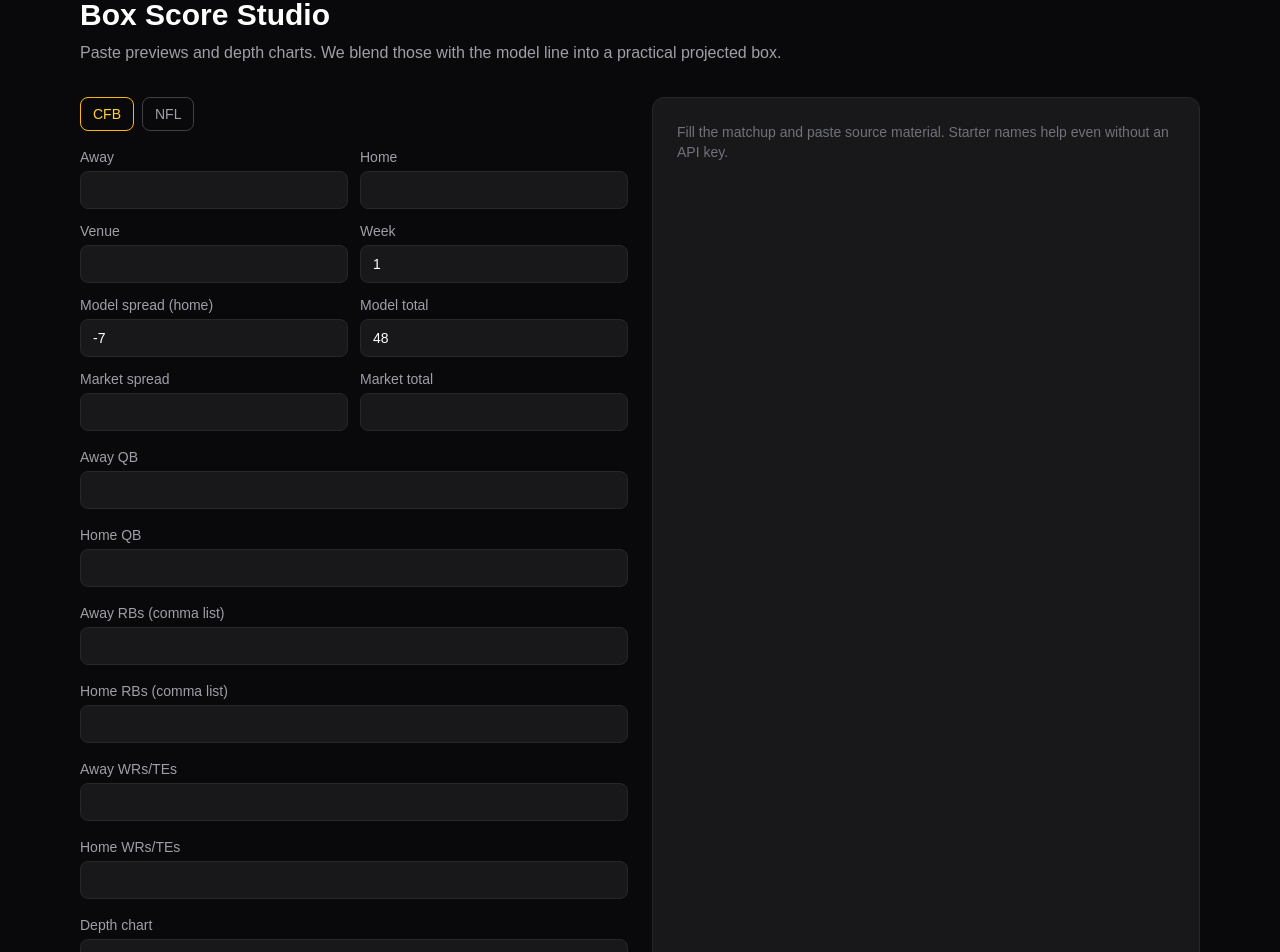
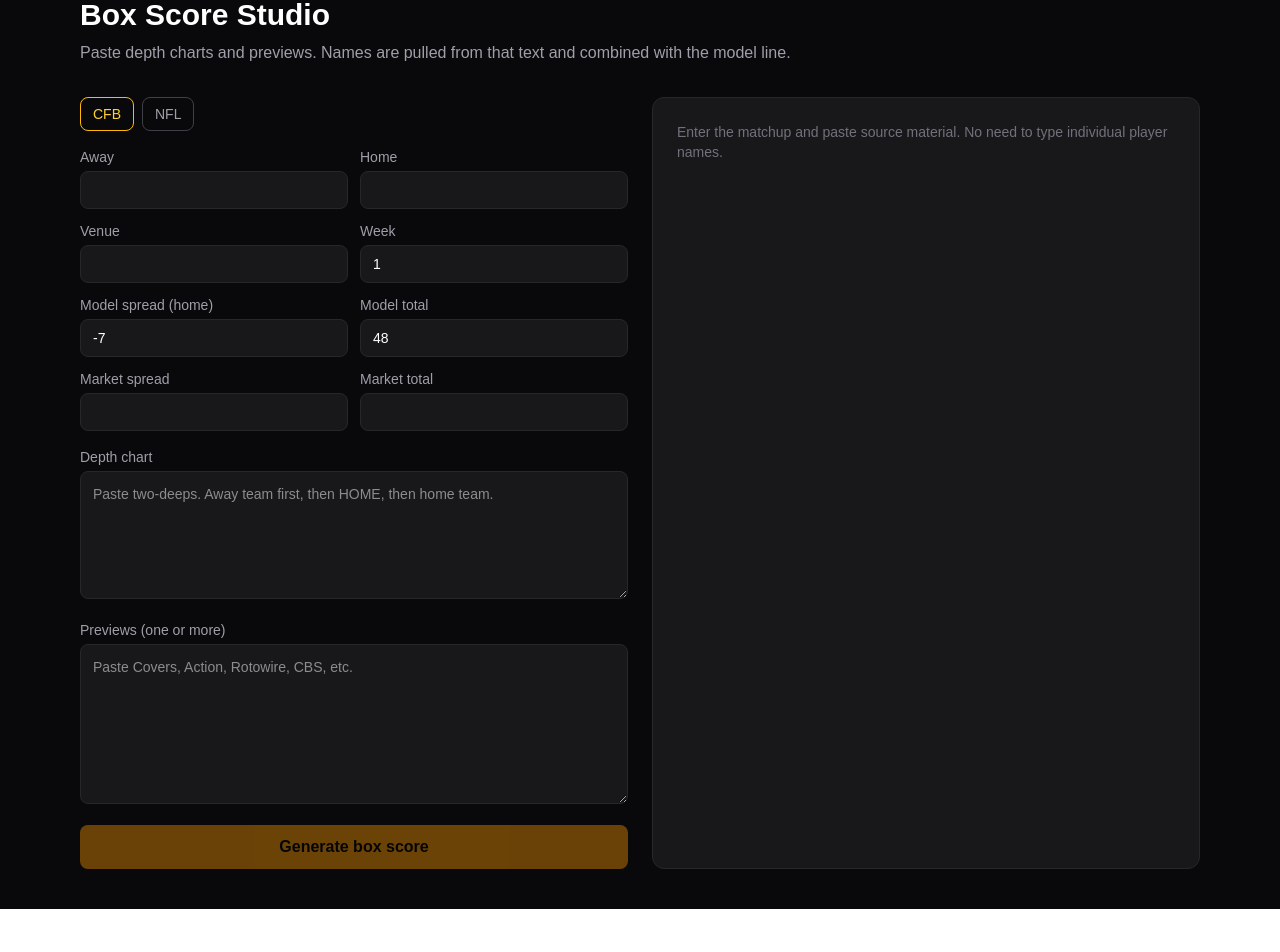
Before and after one commit to tecmosuperhawk/twin-parlay-football-ratings, a Next.js app: page /box in a window 1280 px wide. Shown: the part 140-1092 px from the top of the page. After the commit the page ends 1049 px from the top, so only its background shows below. Built offline with nearby package versions, Linux system fonts and the light colour scheme.

Commit message:
Box studio pulls names from pasted depth charts

```diff
--- a/src/app/api/box/generate/route.ts
+++ b/src/app/api/box/generate/route.ts
@@ -88,8 +88,9 @@ ${previews.slice(0, 24000)}`;
       box = null;
     }
   }
-
+import { extractRoster, heuristicBox, type BoxScore, type Sport } from "@/lib/boxScore";
   if (!box) {
+    const parsed = extractRoster(`${depth}\n${previews}`);
     box = heuristicBox({
       sport,
       away,
@@ -98,12 +99,12 @@ ${previews.slice(0, 24000)}`;
       modelTotal,
       marketSpread,
       marketTotal,
-      homeQB: body.homeQB || "",
-      awayQB: body.awayQB || "",
-      homeRBs: body.homeRBs || "",
-      awayRBs: body.awayRBs || "",
-      homeWRs: body.homeWRs || "",
-      awayWRs: body.awayWRs || "",
+      homeQB: body.homeQB || parsed.qb,
+      awayQB: body.awayQB || parsed.qb,
+      homeRBs: body.homeRBs || parsed.rbs,
+      awayRBs: body.awayRBs || parsed.rbs,
+      homeWRs: body.homeWRs || parsed.wrs,
+      awayWRs: body.awayWRs || parsed.wrs,
     });
     used = "heuristic";
   }
--- a/src/app/box/page.tsx
+++ b/src/app/box/page.tsx
@@ -13,12 +13,6 @@ export default function BoxStudioPage() {
   const [modelTotal, setModelTotal] = useState("48");
   const [marketSpread, setMarketSpread] = useState("");
   const [marketTotal, setMarketTotal] = useState("");
-  const [awayQB, setAwayQB] = useState("");
-  const [homeQB, setHomeQB] = useState("");
-  const [awayRBs, setAwayRBs] = useState("");
-  const [homeRBs, setHomeRBs] = useState("");
-  const [awayWRs, setAwayWRs] = useState("");
-  const [homeWRs, setHomeWRs] = useState("");
   const [depth, setDepth] = useState("");
   const [previews, setPreviews] = useState("");
   const [loading, setLoading] = useState(false);
@@ -45,12 +39,6 @@ export default function BoxStudioPage() {
           modelTotal,
           marketSpread,
           marketTotal,
-          awayQB,
-          homeQB,
-          awayRBs,
-          homeRBs,
-          awayWRs,
-          homeWRs,
           depth,
           previews,
         }),
@@ -74,8 +62,8 @@ export default function BoxStudioPage() {
         </a>
         <h1 className="text-3xl font-bold mt-4">Box Score Studio</h1>
         <p className="text-zinc-400 mt-2">
-          Paste previews and depth charts. We blend those with the model line
-          into a practical projected box.
+          Paste depth charts and previews. Names are pulled from that text and
+          combined with the model line.
         </p>
 
         <div className="mt-8 grid gap-6 lg:grid-cols-2">
@@ -84,6 +72,7 @@ export default function BoxStudioPage() {
               {(["CFB", "NFL"] as const).map((s) => (
                 <button
                   key={s}
+                  type="button"
                   onClick={() => setSport(s)}
                   className={`px-3 py-1.5 rounded-lg text-sm border ${
                     sport === s
@@ -123,42 +112,20 @@ export default function BoxStudioPage() {
               />
             </div>
 
-            <Field label="Away QB" value={awayQB} onChange={setAwayQB} />
-            <Field label="Home QB" value={homeQB} onChange={setHomeQB} />
-            <Field
-              label="Away RBs (comma list)"
-              value={awayRBs}
-              onChange={setAwayRBs}
-            />
-            <Field
-              label="Home RBs (comma list)"
-              value={homeRBs}
-              onChange={setHomeRBs}
-            />
-            <Field
-              label="Away WRs/TEs"
-              value={awayWRs}
-              onChange={setAwayWRs}
-            />
-            <Field
-              label="Home WRs/TEs"
-              value={homeWRs}
-              onChange={setHomeWRs}
-            />
-
             <label className="block text-sm text-zinc-400">
               Depth chart
               <textarea
-                className="mt-1 w-full h-28 rounded-lg bg-zinc-900 border border-zinc-800 p-3 text-sm"
+                className="mt-1 w-full h-32 rounded-lg bg-zinc-900 border border-zinc-800 p-3 text-sm text-white"
                 value={depth}
                 onChange={(e) => setDepth(e.target.value)}
-                placeholder="Paste two-deep or Ourlads / official chart"
+                placeholder="Paste two-deeps. Away team first, then HOME, then home team."
               />
             </label>
+
             <label className="block text-sm text-zinc-400">
               Previews (one or more)
               <textarea
-                className="mt-1 w-full h-40 rounded-lg bg-zinc-900 border border-zinc-800 p-3 text-sm"
+                className="mt-1 w-full h-40 rounded-lg bg-zinc-900 border border-zinc-800 p-3 text-sm text-white"
                 value={previews}
                 onChange={(e) => setPreviews(e.target.value)}
                 placeholder="Paste Covers, Action, Rotowire, CBS, etc."
@@ -166,6 +133,7 @@ export default function BoxStudioPage() {
             </label>
 
             <button
+              type="button"
               disabled={!canRun || loading}
               onClick={generate}
               className="w-full rounded-lg bg-amber-500 text-black font-semibold py-2.5 disabled:opacity-40"
@@ -178,14 +146,14 @@ export default function BoxStudioPage() {
           <div className="rounded-xl border border-zinc-800 bg-zinc-900 p-6">
             {!box && (
               <p className="text-zinc-500 text-sm">
-                Fill the matchup and paste source material. Starter names help
-                even without an API key.
+                Enter the matchup and paste source material. No need to type
+                individual player names.
               </p>
             )}
             {box && (
               <div>
                 <p className="text-xs uppercase tracking-widest text-amber-400">
-                  Twin Parlay • {sport} {used}
+                  Twin Parlay • {sport} • {used}
                 </p>
                 <h2 className="text-4xl font-bold mt-2">
                   {box.home} {box.homeScore}
@@ -244,13 +212,12 @@ function Section({
         {rows.map((r, i) => (
           <div
             key={`${r.name}-${i}`}
-            className="flex justify-between border-b border-zinc-800 py-1"
+            className="flex justify-between gap-4 border-b border-zinc-800 py-1"
           >
             <span>
-              {r.name}{" "}
-              <span className="text-zinc-500">({r.team})</span>
+              {r.name} <span className="text-zinc-500">({r.team})</span>
             </span>
-            <span className="text-zinc-300">
+            <span className="text-zinc-300 shrink-0">
               {kind === "pass" &&
                 `${r.cmp}-${r.att}, ${r.yds} yds, ${r.td} TD, ${r.int} INT`}
               {kind === "rush" && `${r.att} att, ${r.yds} yds, ${r.td} TD`}
--- a/src/lib/boxScore.ts
+++ b/src/lib/boxScore.ts
@@ -40,7 +40,6 @@ function snap(x: number) {
 }
 
 function splitScores(total: number, homeSpread: number) {
-  // homeSpread < 0 means home favored
   const margin = Math.max(3, Math.abs(homeSpread));
   let home = (total + (homeSpread < 0 ? margin : -margin)) / 2;
   let away = total - home;
@@ -51,18 +50,55 @@ function splitScores(total: number, homeSpread: number) {
   return { awayScore: as, homeScore: hs };
 }
 
-function parseList(s: string) {
+function cleanName(s: string) {
   return s
-    .split(/[,|\n]/)
-    .map((x) => x.trim())
-    .filter(Boolean);
+    .replace(/\([^)]*\)/g, "")
+    .replace(/\b(jr|sr|iii|ii|iv)\.?$/i, (m) => m)
+    .replace(/^[\d.#\-\s]+/, "")
+    .replace(/\s+/g, " ")
+    .trim();
+}
+
+function grabAfter(label: RegExp, text: string, max = 5) {
+  const lines = text.split(/\n/);
+  const out: string[] = [];
+  for (const line of lines) {
+    if (!label.test(line)) continue;
+    const rest = line.replace(label, " ");
+    rest
+      .split(/[,|/]| or /i)
+      .map(cleanName)
+      .filter((n) => n.split(" ").length >= 2 && n.length < 40)
+      .forEach((n) => {
+        if (!out.includes(n) && out.length < max) out.push(n);
+      });
+  }
+  return out;
+}
+
+export function extractRoster(text: string) {
+  const t = text || "";
+  const qbs = [
+    ...grabAfter(/\b(qb|quarterback)\b[:\s-]+/i, t, 3),
+    ...grabAfter(/\bstarter\b[:\s-]+/i, t, 2),
+  ];
+  const rbs = grabAfter(/\b(rb|running back|hb|tb)\b[:\s-]+/i, t, 4);
+  const wrs = [
+    ...grabAfter(/\b(wr|wide receiver|x|z|slot|sl)\b[:\s-]+/i, t, 6),
+    ...grabAfter(/\b(te|tight end)\b[:\s-]+/i, t, 3),
+  ];
+  return {
+    qb: qbs[0] || "",
+    rbs: rbs.join(", "),
+    wrs: wrs.join(", "),
+  };
 }
 
 export function heuristicBox(input: {
   sport: Sport;
   away: string;
   home: string;
-  modelSpread: number; // home perspective
+  modelSpread: number;
   modelTotal: number;
   marketSpread?: number | null;
   marketTotal?: number | null;
@@ -77,46 +113,46 @@ export function heuristicBox(input: {
     input.modelTotal,
     input.modelSpread
   );
-
   const homeFav = input.modelSpread < 0;
-  const homePassShare = homeFav ? 0.56 : 0.44;
   const passShareOfTotal = input.sport === "NFL" ? 0.62 : 0.58;
   const totalOffYds = input.modelTotal * 14.2;
   const homeYds = totalOffYds * (homeFav ? 0.58 : 0.42);
   const awayYds = totalOffYds - homeYds;
-
   const homePass = Math.round(homeYds * passShareOfTotal);
   const awayPass = Math.round(awayYds * passShareOfTotal);
   const homeRush = Math.round(homeYds - homePass);
   const awayRush = Math.round(awayYds - awayPass);
 
+  const parseList = (s: string) =>
+    s
+      .split(/[,|\n]/)
+      .map((x) => x.trim())
+      .filter(Boolean);
+
   const hRBs = parseList(input.homeRBs);
   const aRBs = parseList(input.awayRBs);
   const hWRs = parseList(input.homeWRs);
   const aWRs = parseList(input.awayWRs);
-
   const rushSplit = [0.52, 0.28, 0.2];
   const recSplit = [0.32, 0.24, 0.18, 0.14, 0.12];
 
   const rushing: PlayerLine[] = [];
-  hRBs.forEach((n, i) => {
-    if (i > 2) return;
+  hRBs.slice(0, 3).forEach((n, i) => {
     rushing.push({
       name: n,
       team: input.home,
       att: Math.round((homeFav ? 28 : 22) * rushSplit[i]),
       yds: Math.round(homeRush * rushSplit[i]),
-      td: i === 0 ? (homeScore >= 24 ? 1 : 0) : 0,
+      td: i === 0 && homeScore >= 24 ? 1 : 0,
     });
   });
-  aRBs.forEach((n, i) => {
-    if (i > 2) return;
+  aRBs.slice(0, 3).forEach((n, i) => {
     rushing.push({
       name: n,
       team: input.away,
       att: Math.round((homeFav ? 20 : 26) * rushSplit[i]),
       yds: Math.round(awayRush * rushSplit[i]),
-      td: i === 0 ? (awayScore >= 21 ? 1 : 0) : 0,
+      td: i === 0 && awayScore >= 21 ? 1 : 0,
     });
   });
 
@@ -145,22 +181,20 @@ export function heuristicBox(input: {
   ];
 
   const receiving: PlayerLine[] = [];
-  hWRs.forEach((n, i) => {
-    if (i > 4) return;
+  hWRs.slice(0, 5).forEach((n, i) => {
     receiving.push({
       name: n,
       team: input.home,
-      rec: Math.max(2, Math.round(6 - i)),
+      rec: Math.max(2, 6 - i),
       yds: Math.round(homePass * recSplit[i]),
       td: i === 0 ? 1 : i === 1 && homePassTd > 1 ? 1 : 0,
     });
   });
-  aWRs.forEach((n, i) => {
-    if (i > 4) return;
+  aWRs.slice(0, 5).forEach((n, i) => {
     receiving.push({
       name: n,
       team: input.away,
-      rec: Math.max(2, Math.round(5 - i)),
+      rec: Math.max(2, 5 - i),
       yds: Math.round(awayPass * recSplit[i]),
       td: i === 0 && awayPassTd > 0 ? 1 : 0,
     });
```
